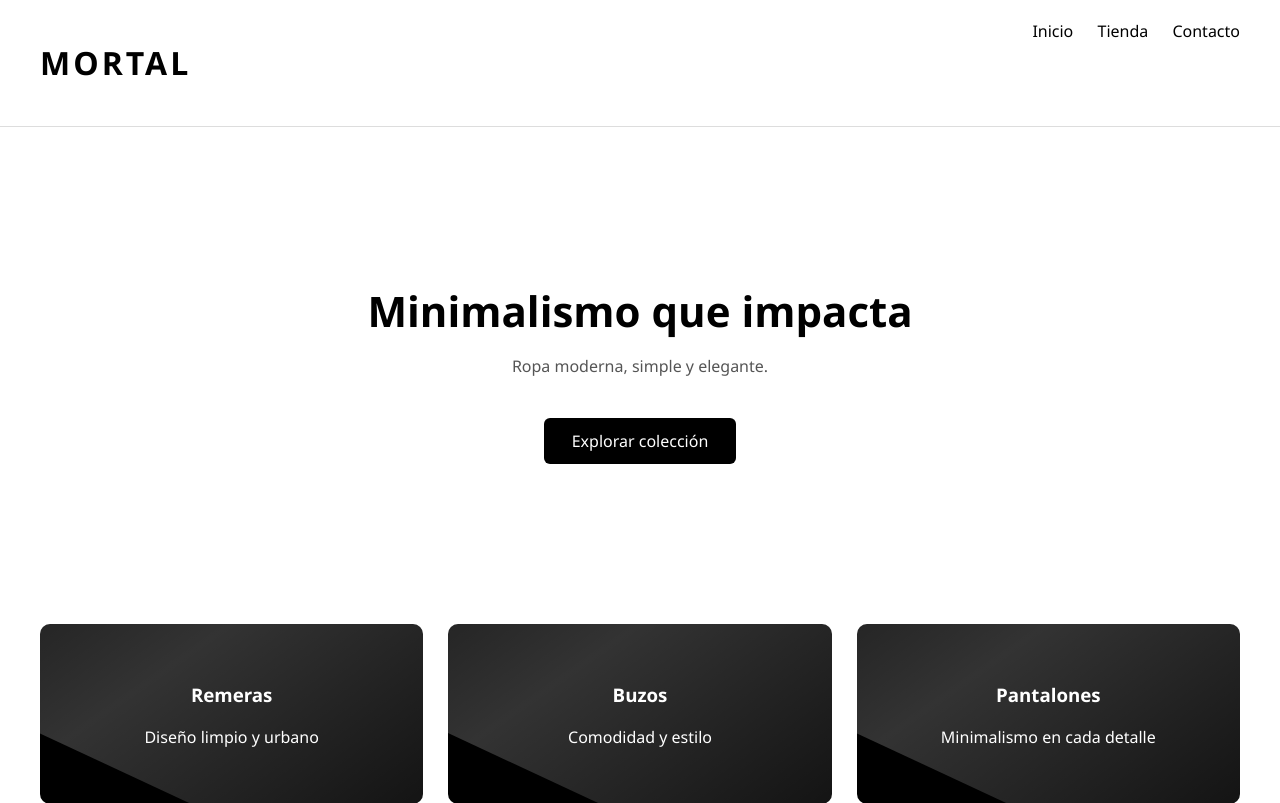
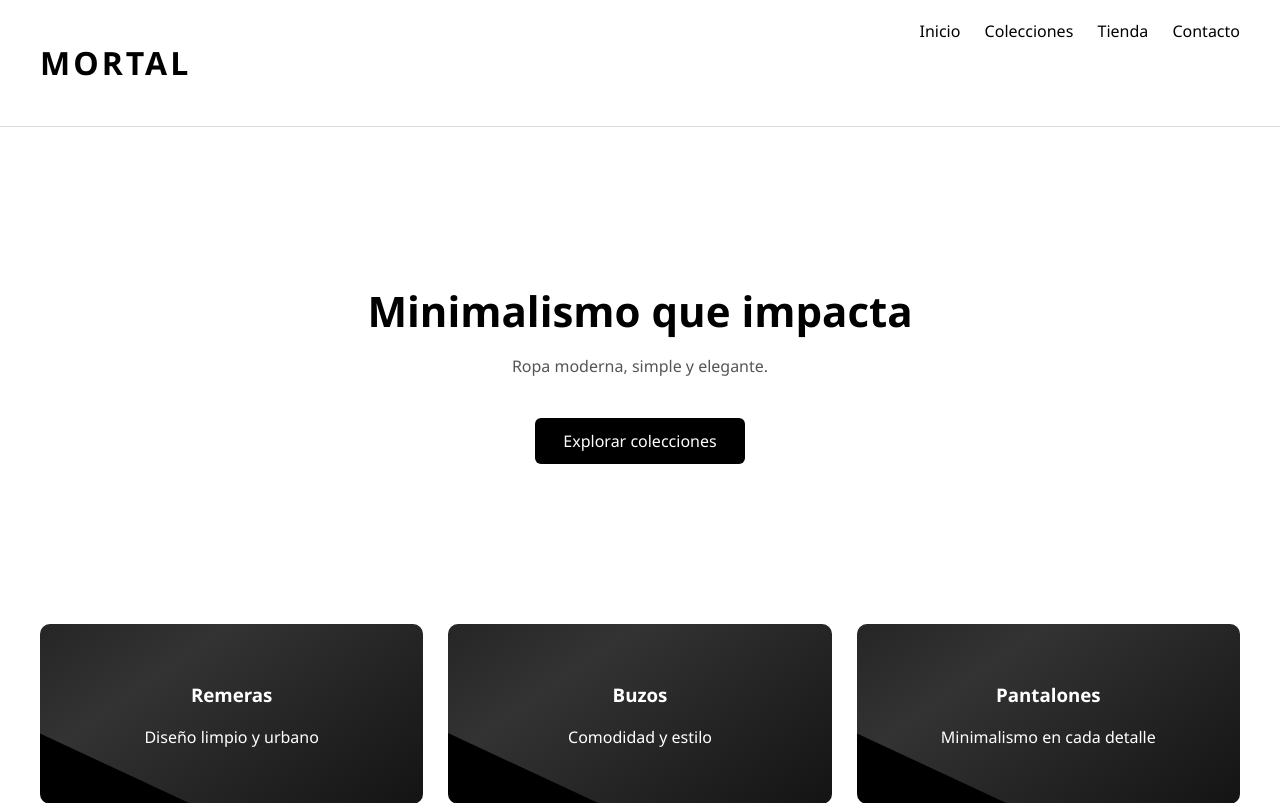
Before and after one commit to TotiManuel/Mortal, a Flask app: page / in a window 1280 px wide. Shown: the top 803 px of the page. Run offline with Flask 3, Linux system fonts and the light colour scheme.

Commit message:
Update simple

```diff
--- a/templates/base.html
+++ b/templates/base.html
@@ -11,6 +11,7 @@
     <h1>MORTAL</h1>
     <nav>
         <a href="/">Inicio</a>
+        <a href="#">Colecciones</a>
         <a href="#">Tienda</a>
         <a href="#">Contacto</a>
     </nav>
--- a/templates/index.html
+++ b/templates/index.html
@@ -5,7 +5,7 @@
 <section class="hero">
     <h2>Minimalismo que impacta</h2>
     <p>Ropa moderna, simple y elegante.</p>
-    <a href="#" class="btn">Explorar colección</a>
+    <a href="#" class="btn">Explorar colecciones</a>
 </section>
 
 <section class="cards">
```
